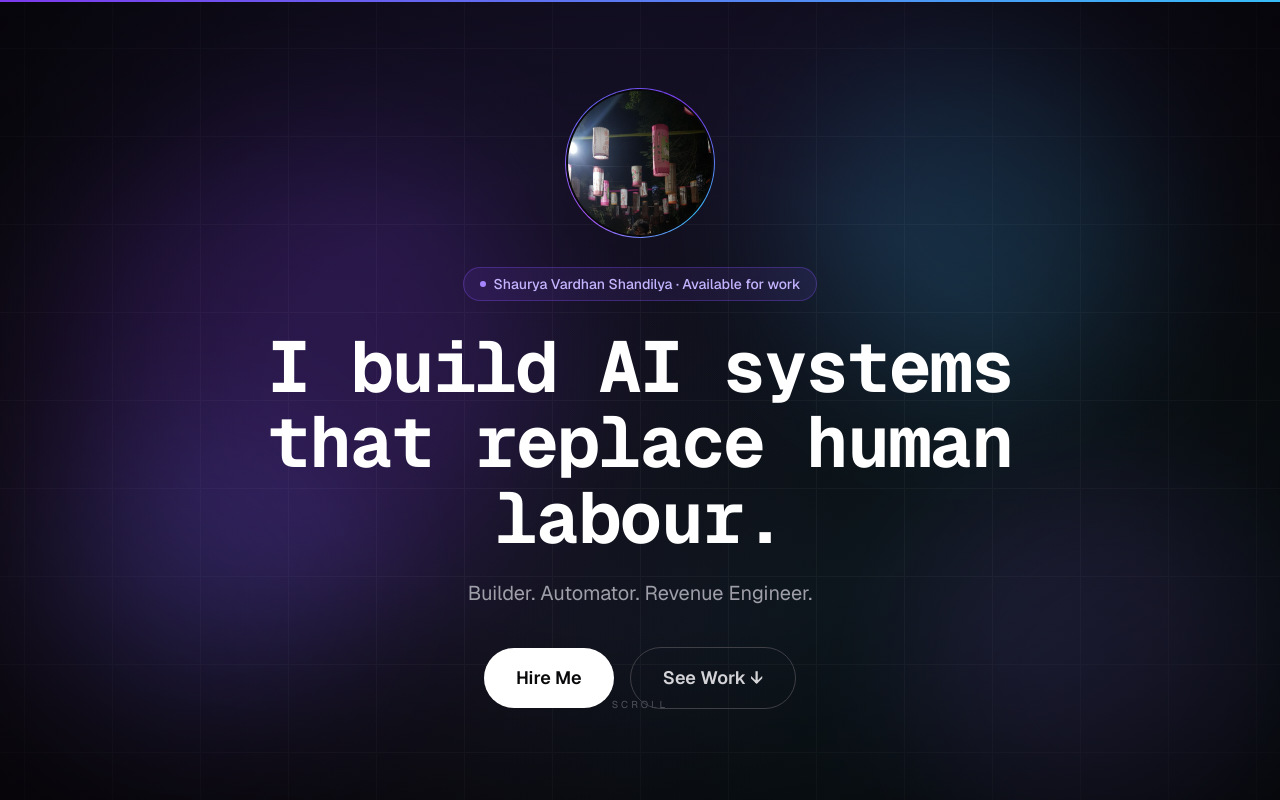
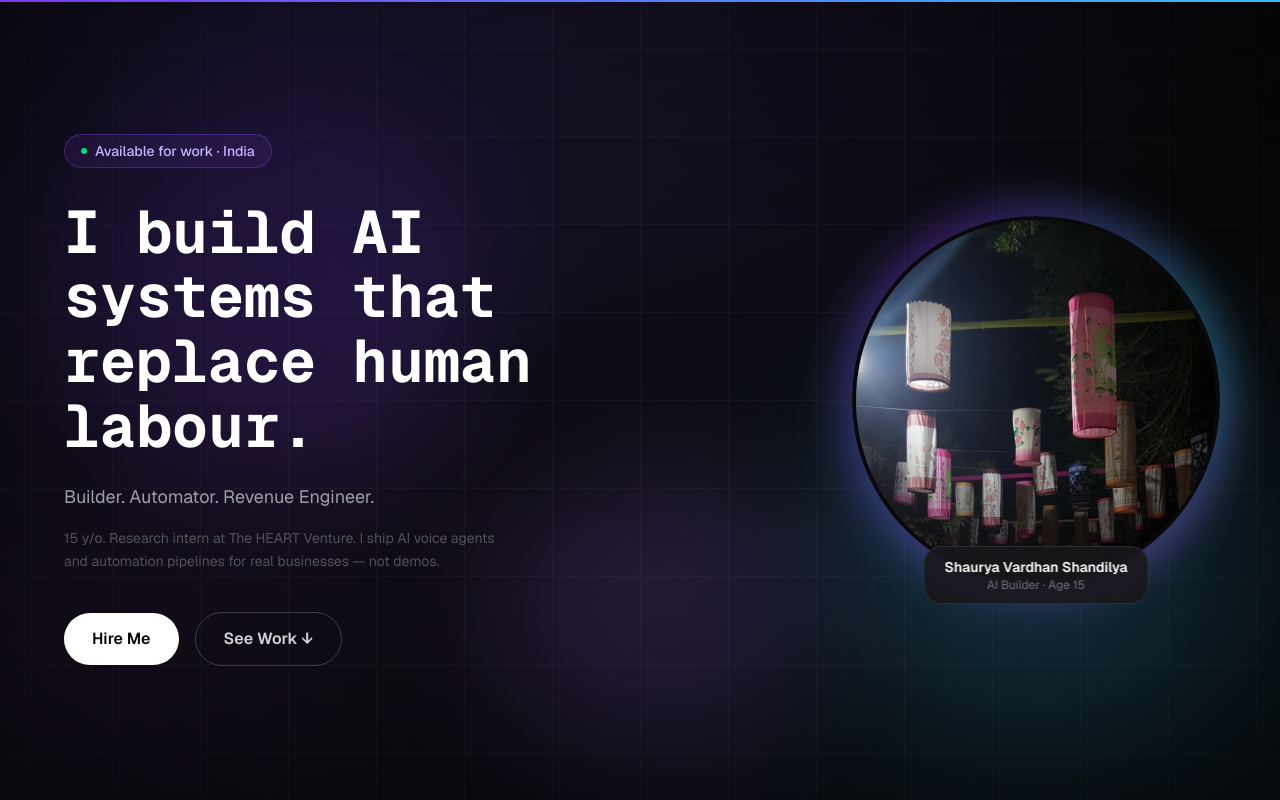
Before and after one commit to they-call-me-god/portfolio, a Next.js app: page / in a window 1280 px wide. Shown: the top 800 px of the page. Built offline with nearby package versions, Linux system fonts and the light colour scheme; no server answers.

Commit message:
feat: split hero with big avatar, dual marquee, remove duplicate Find Me

```diff
--- a/app/page.tsx
+++ b/app/page.tsx
@@ -1,8 +1,8 @@
 import { Hero } from '@/components/sections/Hero'
 import { About } from '@/components/sections/About'
 import { Projects } from '@/components/sections/Projects'
-import { Socials } from '@/components/sections/Socials'
 import { Contact } from '@/components/sections/Contact'
+import { Marquee } from '@/components/Marquee'
 import { getServerFlags } from '@/lib/posthog-flags'
 import { cookies } from 'next/headers'
 
@@ -15,9 +15,9 @@ export default async function HomePage() {
   return (
     <main>
       <Hero headlineVariant={headlineVariant} />
+      <Marquee />
       <About />
       <Projects />
-      <Socials />
       <Contact />
     </main>
   )
--- /dev/null
+++ b/components/Marquee.tsx
@@ -0,0 +1,48 @@
+'use client'
+
+import { motion } from 'framer-motion'
+
+const ITEMS = [
+  'AI Voice Agents', 'n8n Automation', 'VAPI', 'ElevenLabs', 'Twilio',
+  'Lead Qualification', 'Python', 'Next.js', 'WhatsApp API', 'Gemini Flash',
+  'Revenue Engineering', 'CRM Automation', 'Cold Traffic Conversion', 'SEO Intelligence',
+]
+
+const ITEMS2 = [
+  '15 Years Old', 'Based in India', 'Research Intern @ HEART Venture', 'Open to Remote',
+  'Ships Real Products', 'Not Side Projects', 'AI Automation', 'Voice AI',
+  'Building Since 2023', 'Serious Enquiries Only',
+]
+
+function Strip({ items, direction = 1, speed = 35 }: { items: string[]; direction?: 1 | -1; speed?: number }) {
+  const repeated = [...items, ...items, ...items]
+  const duration = (items.length * speed) / 10
+
+  return (
+    <div className="overflow-hidden">
+      <motion.div
+        className="flex gap-6 w-max"
+        animate={{ x: direction === 1 ? ['0%', '-33.33%'] : ['-33.33%', '0%'] }}
+        transition={{ duration, repeat: Infinity, ease: 'linear' }}
+      >
+        {repeated.map((item, i) => (
+          <div key={i} className="flex items-center gap-6 flex-shrink-0">
+            <span className="text-sm font-medium tracking-wide text-zinc-500 whitespace-nowrap uppercase">
+              {item}
+            </span>
+            <span className="w-1 h-1 rounded-full bg-violet-600 flex-shrink-0" />
+          </div>
+        ))}
+      </motion.div>
+    </div>
+  )
+}
+
+export function Marquee() {
+  return (
+    <div className="py-10 border-y border-zinc-800/60 space-y-4 overflow-hidden select-none">
+      <Strip items={ITEMS} direction={1} speed={40} />
+      <Strip items={ITEMS2} direction={-1} speed={38} />
+    </div>
+  )
+}
--- a/components/sections/Hero.tsx
+++ b/components/sections/Hero.tsx
@@ -19,70 +19,52 @@ const SCRAMBLE_CHARS = 'ABCDEFGHIJKLMNOPQRSTUVWXYZabcdefghijklmnopqrstuvwxyz0123
 
 function useScramble(target: string, trigger: boolean) {
   const [display, setDisplay] = useState(target)
-
   useEffect(() => {
     if (!trigger) return
     let frame = 0
-    const totalFrames = 18
+    const totalFrames = 20
     const interval = setInterval(() => {
       frame++
       setDisplay(
-        target
-          .split('')
-          .map((char, i) => {
+        target.split('').map((char, i) => {
           if (char === ' ') return ' '
           if (i < Math.floor((frame / totalFrames) * target.length)) return char
           return SCRAMBLE_CHARS[Math.floor(Math.random() * SCRAMBLE_CHARS.length)]
-          })
-          .join('')
+        }).join('')
       )
-      if (frame >= totalFrames) {
-        clearInterval(interval)
-        setDisplay(target)
-      }
-    }, 40)
+      if (frame >= totalFrames) { clearInterval(interval); setDisplay(target) }
+    }, 38)
     return () => clearInterval(interval)
   }, [target, trigger])
-
   return display
 }
 
-// Magnetic button wrapper
-function MagneticButton({ children, className, onClick }: { children: React.ReactNode; className?: string; onClick?: () => void }) {
+function MagneticButton({ children, onClick }: { children: React.ReactNode; onClick?: () => void }) {
   const ref = useRef<HTMLDivElement>(null)
   const x = useMotionValue(0)
   const y = useMotionValue(0)
-  const springX = useSpring(x, { stiffness: 200, damping: 20 })
-  const springY = useSpring(y, { stiffness: 200, damping: 20 })
-
+  const sx = useSpring(x, { stiffness: 200, damping: 20 })
+  const sy = useSpring(y, { stiffness: 200, damping: 20 })
   const handleMouseMove = (e: React.MouseEvent) => {
     const rect = ref.current!.getBoundingClientRect()
     x.set((e.clientX - rect.left - rect.width / 2) * 0.35)
     y.set((e.clientY - rect.top - rect.height / 2) * 0.35)
   }
   const handleMouseLeave = () => { x.set(0); y.set(0) }
-
   return (
-    <motion.div
-      ref={ref}
-      style={{ x: springX, y: springY }}
-      onMouseMove={handleMouseMove}
-      onMouseLeave={handleMouseLeave}
-      className={className}
-      onClick={onClick}
-    >
+    <motion.div ref={ref} style={{ x: sx, y: sy }} onMouseMove={handleMouseMove} onMouseLeave={handleMouseLeave} onClick={onClick}>
       {children}
     </motion.div>
   )
 }
 
-function Orb({ x, y, size, color, delay }: { x: string; y: string; size: number; color: string; delay: number }) {
+function Orb({ style }: { style: React.CSSProperties }) {
   return (
     <motion.div
       className="absolute rounded-full blur-3xl pointer-events-none"
-      style={{ left: x, top: y, width: size, height: size, background: color, opacity: 0.18 }}
-      animate={{ scale: [1, 1.2, 1], opacity: [0.12, 0.22, 0.12], x: [0, 25, -15, 0], y: [0, -15, 25, 0] }}
-      transition={{ duration: 9 + delay, repeat: Infinity, ease: 'easeInOut', delay }}
+      style={{ opacity: 0.15, ...style }}
+      animate={{ scale: [1, 1.15, 1], opacity: [0.12, 0.2, 0.12] }}
+      transition={{ duration: 8, repeat: Infinity, ease: 'easeInOut' }}
     />
   )
 }
@@ -91,30 +73,34 @@ export function Hero({ headlineVariant }: { headlineVariant: 'control' | 'test'
   const posthog = usePostHog()
   const ref = useRef<HTMLElement>(null)
   const { scrollYProgress } = useScroll({ target: ref, offset: ['start start', 'end start'] })
-  const bgY = useTransform(scrollYProgress, [0, 1], ['0%', '30%'])
-  const textY = useTransform(scrollYProgress, [0, 1], ['0%', '18%'])
-  const opacity = useTransform(scrollYProgress, [0, 0.55], [1, 0])
+  const bgY = useTransform(scrollYProgress, [0, 1], ['0%', '25%'])
+  const contentOpacity = useTransform(scrollYProgress, [0, 0.5], [1, 0])
 
-  // Mouse parallax for orbs
   const mouseX = useMotionValue(0)
   const mouseY = useMotionValue(0)
-  const orbSpringX = useSpring(mouseX, { stiffness: 40, damping: 18 })
-  const orbSpringY = useSpring(mouseY, { stiffness: 40, damping: 18 })
+  const orbX = useSpring(mouseX, { stiffness: 35, damping: 18 })
+  const orbY = useSpring(mouseY, { stiffness: 35, damping: 18 })
+
+  // Avatar tilt with mouse
+  const avatarRotX = useSpring(useMotionValue(0), { stiffness: 100, damping: 25 })
+  const avatarRotY = useSpring(useMotionValue(0), { stiffness: 100, damping: 25 })
 
   const [ready, setReady] = useState(false)
-  useEffect(() => { const t = setTimeout(() => setReady(true), 200); return () => clearTimeout(t) }, [])
+  useEffect(() => { const t = setTimeout(() => setReady(true), 300); return () => clearTimeout(t) }, [])
 
   useEffect(() => {
     const handle = (e: MouseEvent) => {
-      mouseX.set((e.clientX / window.innerWidth - 0.5) * 35)
-      mouseY.set((e.clientY / window.innerHeight - 0.5) * 35)
+      mouseX.set((e.clientX / window.innerWidth - 0.5) * 30)
+      mouseY.set((e.clientY / window.innerHeight - 0.5) * 30)
+      avatarRotX.set(-(e.clientY / window.innerHeight - 0.5) * 12)
+      avatarRotY.set((e.clientX / window.innerWidth - 0.5) * 12)
     }
     window.addEventListener('mousemove', handle)
     return () => window.removeEventListener('mousemove', handle)
-  }, [mouseX, mouseY])
+  }, [mouseX, mouseY, avatarRotX, avatarRotY])
 
   const copy = COPY[headlineVariant]
-  const scrambledHeadline = useScramble(copy.headline, ready)
+  const scrambled = useScramble(copy.headline, ready)
 
   const handleCta = useCallback(() => {
     posthog?.capture('hero_cta_clicked', { variant: headlineVariant, button_text: copy.cta, version: SITE_VERSION })
@@ -122,125 +108,158 @@ export function Hero({ headlineVariant }: { headlineVariant: 'control' | 'test'
   }, [posthog, headlineVariant, copy.cta])
 
   return (
-    <section ref={ref} className="relative h-screen overflow-hidden flex items-center justify-center bg-zinc-950 cursor-none">
-      {/* Animated gradient mesh */}
-      <motion.div style={{ y: bgY }} className="absolute inset-0 scale-110">
-        <div className="absolute inset-0 bg-[radial-gradient(ellipse_80%_80%_at_50%_-20%,rgba(120,80,255,0.22),transparent)]" />
-        <div className="absolute inset-0 bg-[radial-gradient(ellipse_60%_60%_at_80%_80%,rgba(56,189,248,0.1),transparent)]" />
-        <div className="absolute inset-0 bg-[radial-gradient(ellipse_50%_50%_at_15%_70%,rgba(168,85,247,0.12),transparent)]" />
-        {/* Grid */}
-        <div className="absolute inset-0 opacity-[0.035]"
+    <section ref={ref} className="relative min-h-screen overflow-hidden flex items-center bg-zinc-950 cursor-none">
+      {/* Background mesh */}
+      <motion.div style={{ y: bgY }} className="absolute inset-0 scale-110 pointer-events-none">
+        <div className="absolute inset-0 bg-[radial-gradient(ellipse_70%_70%_at_30%_-10%,rgba(120,80,255,0.2),transparent)]" />
+        <div className="absolute inset-0 bg-[radial-gradient(ellipse_50%_50%_at_85%_80%,rgba(56,189,248,0.1),transparent)]" />
+        <div className="absolute inset-0 bg-[radial-gradient(ellipse_40%_60%_at_10%_80%,rgba(168,85,247,0.1),transparent)]" />
+        <div className="absolute inset-0 opacity-[0.03]"
           style={{ backgroundImage: 'linear-gradient(rgba(255,255,255,1) 1px,transparent 1px),linear-gradient(90deg,rgba(255,255,255,1) 1px,transparent 1px)', backgroundSize: '80px 80px' }} />
       </motion.div>
 
-      {/* Floating orbs with mouse parallax */}
-      <motion.div className="absolute inset-0 pointer-events-none" style={{ x: orbSpringX, y: orbSpringY }}>
-        <Orb x="8%" y="15%" size={420} color="rgba(124,58,237,1)" delay={0} />
-        <Orb x="62%" y="8%" size={320} color="rgba(56,189,248,1)" delay={2.5} />
-        <Orb x="72%" y="62%" size={360} color="rgba(168,85,247,1)" delay={4.5} />
-        <Orb x="3%" y="58%" size={260} color="rgba(99,102,241,1)" delay={1.5} />
+      {/* Orbs */}
+      <motion.div className="absolute inset-0 pointer-events-none" style={{ x: orbX, y: orbY }}>
+        <Orb style={{ left: '5%', top: '10%', width: 400, height: 400, background: 'rgba(124,58,237,1)' }} />
+        <Orb style={{ right: '5%', bottom: '10%', width: 350, height: 350, background: 'rgba(56,189,248,1)' }} />
+        <Orb style={{ left: '40%', top: '60%', width: 280, height: 280, background: 'rgba(168,85,247,1)' }} />
       </motion.div>
 
-      {/* Vignette */}
-      <div className="absolute inset-0 bg-[radial-gradient(ellipse_at_center,transparent_40%,rgba(0,0,0,0.65)_100%)] pointer-events-none" />
+      <div className="absolute inset-0 bg-[radial-gradient(ellipse_at_center,transparent_30%,rgba(0,0,0,0.55)_100%)] pointer-events-none" />
 
-      {/* Content */}
-      <motion.div style={{ y: textY, opacity }} className="relative z-10 text-center px-6 max-w-4xl mx-auto">
-
-        {/* Avatar with rotating ring */}
+      {/* SPLIT LAYOUT */}
       <motion.div
-          initial={{ opacity: 0, scale: 0.4 }}
-          animate={{ opacity: 1, scale: 1 }}
-          transition={{ duration: 0.7, ease: [0.33, 1, 0.68, 1] }}
-          className="mb-8 flex justify-center"
+        style={{ opacity: contentOpacity }}
+        className="relative z-10 w-full max-w-7xl mx-auto px-8 md:px-16 grid grid-cols-1 lg:grid-cols-2 gap-12 lg:gap-0 items-center min-h-screen py-24"
       >
-          <div className="relative">
+        {/* LEFT — Text */}
+        <div className="flex flex-col justify-center order-2 lg:order-1">
+          {/* Availability badge */}
           <motion.div
-              className="absolute -inset-[3px] rounded-full"
-              style={{ background: 'conic-gradient(from 0deg, #7c3aed, #38bdf8, #a855f7, #6366f1, #7c3aed)' }}
-              animate={{ rotate: 360 }}
-              transition={{ duration: 5, repeat: Infinity, ease: 'linear' }}
-            />
-            <div className="relative w-28 h-28 md:w-36 md:h-36 rounded-full overflow-hidden bg-zinc-900 ring-2 ring-zinc-950">
-              <Image src={PERSONAL.avatar} alt={PERSONAL.name} fill className="object-cover object-top" priority />
-            </div>
-          </div>
-        </motion.div>
-
-        {/* Name pill */}
-        <motion.div
-          initial={{ opacity: 0, y: 8 }}
-          animate={{ opacity: 1, y: 0 }}
-          transition={{ delay: 0.25, duration: 0.5 }}
-          className="inline-flex items-center gap-2 px-4 py-1.5 rounded-full border border-violet-500/30 bg-violet-500/10 text-violet-300 text-sm font-medium mb-7"
+            initial={{ opacity: 0, x: -20 }}
+            animate={{ opacity: 1, x: 0 }}
+            transition={{ delay: 0.2, duration: 0.5 }}
+            className="inline-flex items-center gap-2 px-4 py-1.5 rounded-full border border-violet-500/30 bg-violet-500/10 text-violet-300 text-sm font-medium mb-8 w-fit"
           >
             <motion.span
-            className="w-1.5 h-1.5 rounded-full bg-violet-400"
+              className="w-1.5 h-1.5 rounded-full bg-green-400"
               animate={{ opacity: [1, 0.3, 1] }}
               transition={{ duration: 1.4, repeat: Infinity }}
             />
-          {PERSONAL.name} · Available for work
+            Available for work · India
           </motion.div>
 
           {/* Scramble headline */}
           <motion.h1
             initial={{ opacity: 0 }}
             animate={{ opacity: 1 }}
-          transition={{ delay: 0.35, duration: 0.4 }}
-          className="text-5xl md:text-7xl font-bold tracking-tight mb-6 text-white leading-[1.05] font-mono"
+            transition={{ delay: 0.3 }}
+            className="text-4xl md:text-5xl lg:text-6xl font-bold text-white leading-[1.08] mb-6 font-mono"
           >
-          {scrambledHeadline}
+            {scrambled}
           </motion.h1>
 
           {/* Tagline */}
           <motion.p
             initial={{ opacity: 0, y: 10 }}
             animate={{ opacity: 1, y: 0 }}
-          transition={{ delay: 0.9, duration: 0.5 }}
-          className="text-xl text-zinc-400 mb-10"
+            transition={{ delay: 0.8 }}
+            className="text-lg text-zinc-400 mb-4 max-w-md"
           >
             {PERSONAL.tagline}
+          </motion.p>
+
+          <motion.p
+            initial={{ opacity: 0, y: 10 }}
+            animate={{ opacity: 1, y: 0 }}
+            transition={{ delay: 0.95 }}
+            className="text-sm text-zinc-600 mb-10 max-w-md leading-relaxed"
+          >
+            15 y/o. Research intern at The HEART Venture. I ship AI voice agents and automation pipelines for real businesses — not demos.
           </motion.p>
 
           {/* CTAs */}
           <motion.div
             initial={{ opacity: 0, y: 10 }}
             animate={{ opacity: 1, y: 0 }}
-          transition={{ delay: 1.1, duration: 0.5 }}
-          className="flex items-center justify-center gap-4 flex-wrap"
+            transition={{ delay: 1.1 }}
+            className="flex items-center gap-4 flex-wrap"
           >
             <MagneticButton onClick={handleCta}>
-            <div className="relative px-8 py-4 bg-white text-zinc-950 font-semibold rounded-full text-lg cursor-none overflow-hidden group">
+              <div className="relative px-7 py-3.5 bg-white text-zinc-950 font-semibold rounded-full text-base cursor-none overflow-hidden group">
                 <span className="relative z-10">{copy.cta}</span>
-              <motion.div
-                className="absolute inset-0 bg-gradient-to-r from-violet-100 to-sky-100"
-                initial={{ x: '-100%' }}
-                whileHover={{ x: 0 }}
-                transition={{ duration: 0.3 }}
-              />
+                <motion.div className="absolute inset-0 bg-gradient-to-r from-violet-100 to-sky-100" initial={{ x: '-100%' }} whileHover={{ x: 0 }} transition={{ duration: 0.3 }} />
               </div>
             </MagneticButton>
-
             <MagneticButton>
               <div
                 onClick={() => document.getElementById('projects')?.scrollIntoView({ behavior: 'smooth' })}
-              className="px-8 py-4 border border-zinc-700 text-zinc-300 font-semibold rounded-full text-lg cursor-none hover:border-zinc-500 hover:text-white transition-colors"
+                className="px-7 py-3.5 border border-zinc-700 text-zinc-300 font-semibold rounded-full text-base cursor-none hover:border-zinc-500 hover:text-white transition-colors"
               >
                 See Work ↓
               </div>
             </MagneticButton>
           </motion.div>
+        </div>
+
+        {/* RIGHT — Avatar, BIG */}
+        <div className="flex items-center justify-center lg:justify-end order-1 lg:order-2">
+          <motion.div
+            initial={{ opacity: 0, scale: 0.7, y: 30 }}
+            animate={{ opacity: 1, scale: 1, y: 0 }}
+            transition={{ duration: 0.8, ease: [0.33, 1, 0.68, 1] }}
+            style={{ rotateX: avatarRotX, rotateY: avatarRotY, transformStyle: 'preserve-3d', perspective: 1000 }}
+            className="relative"
+          >
+            {/* Outer glow ring — animated */}
+            <motion.div
+              className="absolute -inset-4 rounded-full opacity-40"
+              style={{ background: 'conic-gradient(from 0deg, #7c3aed, #38bdf8, #a855f7, #6366f1, #7c3aed)', filter: 'blur(20px)' }}
+              animate={{ rotate: 360 }}
+              transition={{ duration: 6, repeat: Infinity, ease: 'linear' }}
+            />
+            {/* Spinning border ring */}
+            <motion.div
+              className="absolute -inset-[3px] rounded-full"
+              style={{ background: 'conic-gradient(from 0deg, #7c3aed, transparent, #38bdf8, transparent, #a855f7, transparent, #7c3aed)' }}
+              animate={{ rotate: 360 }}
+              transition={{ duration: 4, repeat: Infinity, ease: 'linear' }}
+            />
+            {/* Avatar */}
+            <div className="relative w-64 h-64 md:w-80 md:h-80 lg:w-[360px] lg:h-[360px] rounded-full overflow-hidden bg-zinc-900 ring-4 ring-zinc-950">
+              <Image
+                src={PERSONAL.avatar}
+                alt={PERSONAL.name}
+                fill
+                className="object-cover object-top scale-110"
+                priority
+              />
+              {/* Subtle inner shadow so face pops */}
+              <div className="absolute inset-0 rounded-full shadow-[inset_0_-60px_60px_rgba(0,0,0,0.4)]" />
+            </div>
+
+            {/* Name card floating below */}
+            <motion.div
+              initial={{ opacity: 0, y: 10 }}
+              animate={{ opacity: 1, y: 0 }}
+              transition={{ delay: 0.9 }}
+              className="absolute -bottom-6 left-1/2 -translate-x-1/2 bg-zinc-900/90 border border-zinc-700/60 backdrop-blur-sm rounded-2xl px-5 py-2.5 whitespace-nowrap text-center"
+            >
+              <div className="text-white font-semibold text-sm">{PERSONAL.name}</div>
+              <div className="text-zinc-500 text-xs">AI Builder · Age 15</div>
+            </motion.div>
+          </motion.div>
+        </div>
       </motion.div>
 
-      {/* Scroll line */}
+      {/* Scroll indicator */}
       <motion.div
-        className="absolute bottom-10 left-1/2 -translate-x-1/2 flex flex-col items-center gap-2"
+        className="absolute bottom-8 left-1/2 -translate-x-1/2 flex flex-col items-center gap-2"
         initial={{ opacity: 0 }}
         animate={{ opacity: 1 }}
-        transition={{ delay: 1.6 }}
-        style={{ opacity }}
+        transition={{ delay: 1.8 }}
+        style={{ opacity: contentOpacity }}
       >
-        <span className="text-zinc-600 text-[10px] tracking-[0.3em] uppercase">Scroll</span>
         <motion.div
           className="w-px h-10 bg-gradient-to-b from-zinc-500 to-transparent"
           animate={{ scaleY: [0, 1, 0], originY: '0%' }}
```
Lines whose indentation alone changed are shown as unchanged.
